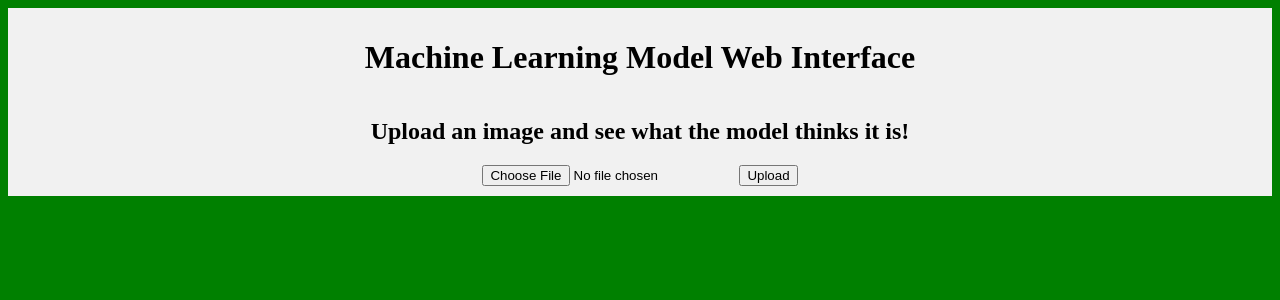
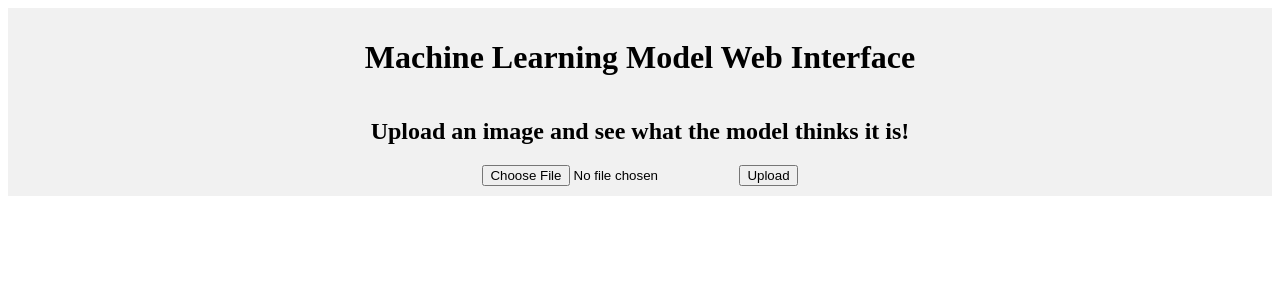
Before and after one commit to Nahjay/Hardware-Accelerated-ML, a Flask app: page / in a window 1280 px wide. Shown: the top 300 px of the page. Run offline with Flask 3, Linux system fonts and the light colour scheme.

```diff
--- a/src/web_interface/static/css/styles.css
+++ b/src/web_interface/static/css/styles.css
@@ -2,7 +2,7 @@
 
 /* Set the background color of the page */
 body {
-    background-color: green;
+    background-color: white;
 }
 
 /* Set the size of the header */
```
